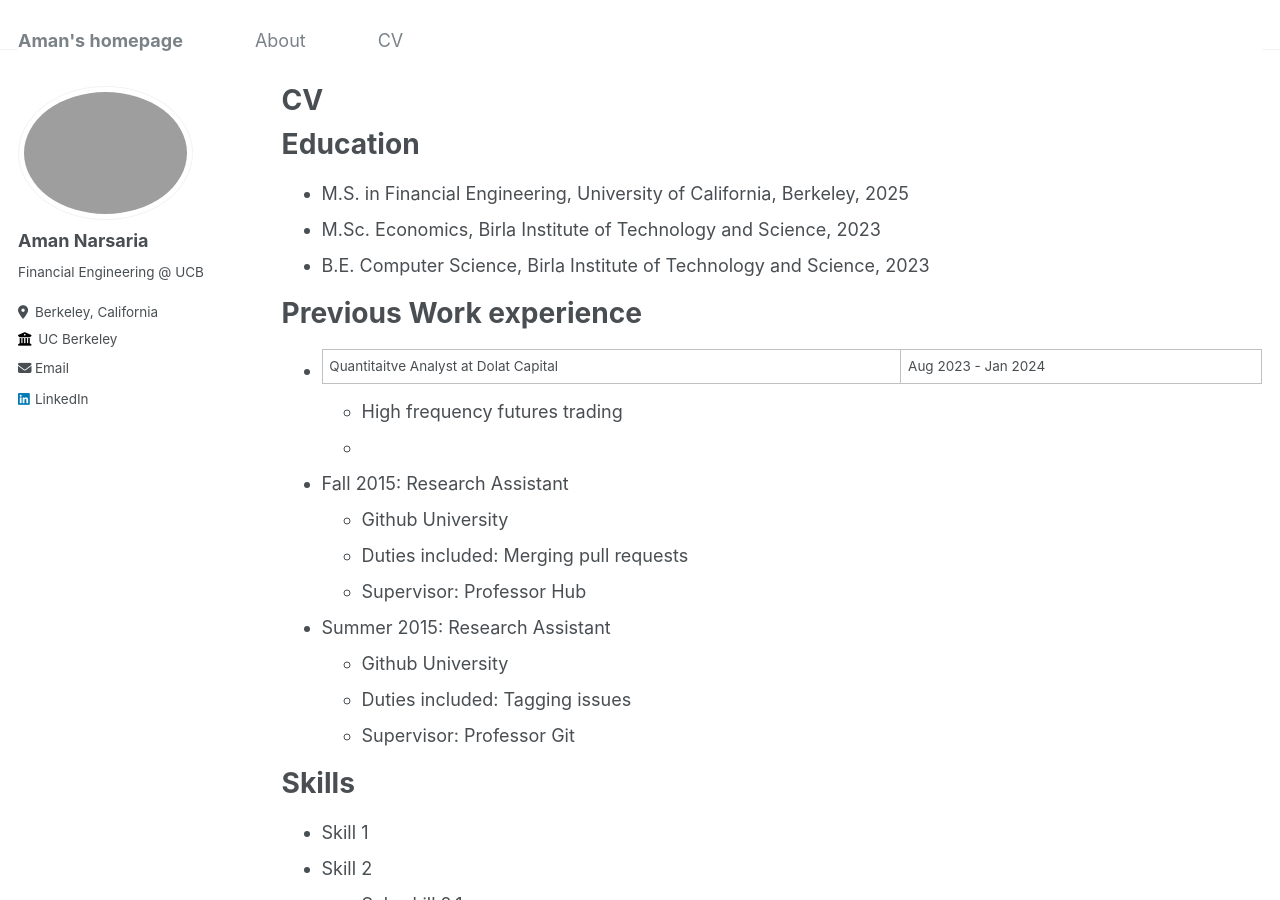
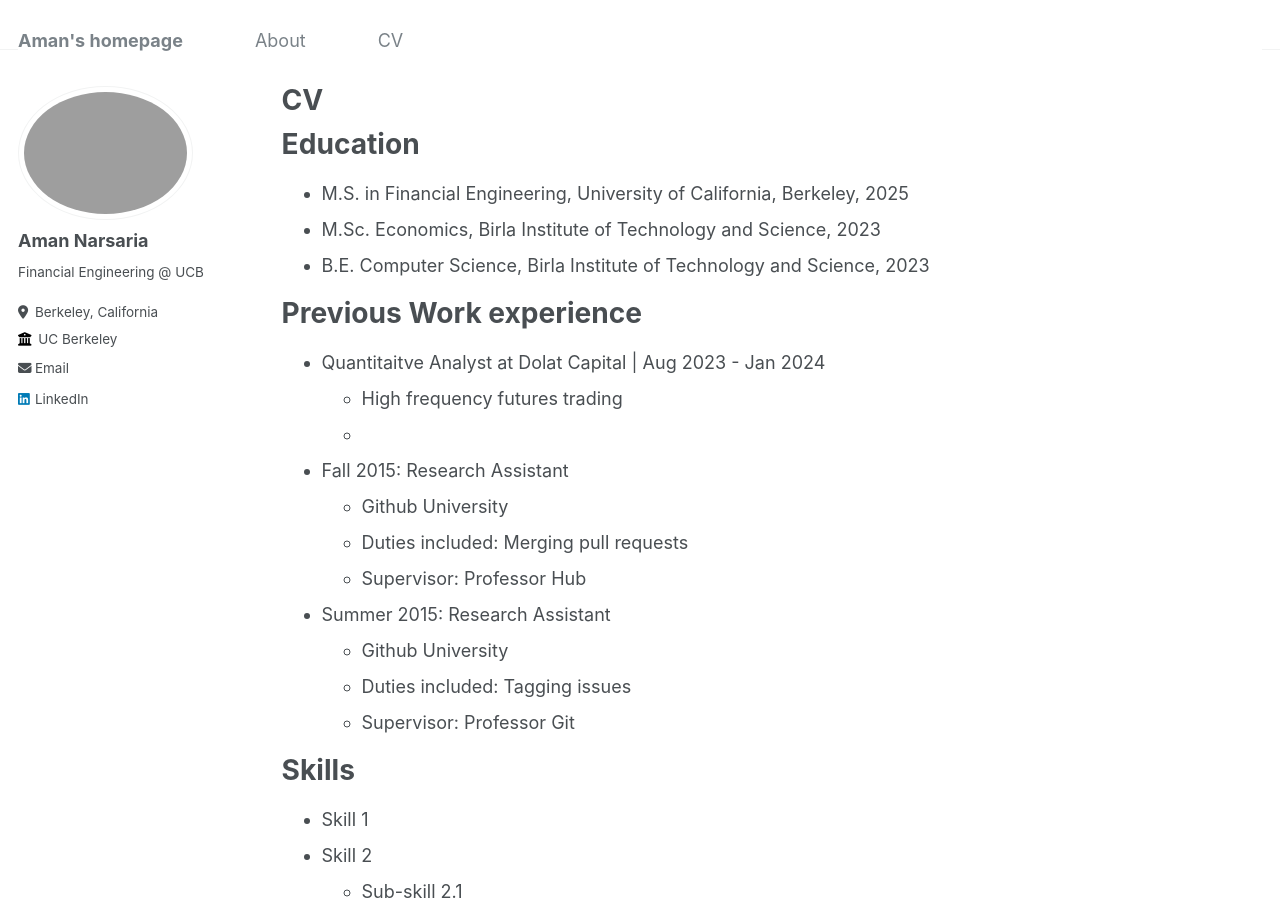
Before and after one commit to amannarsaria4/amannarsaria4.github.io, a Jekyll site: the page built from _pages/cv.md, in a window 1280 px wide and 900 px high. Built offline with Jekyll 4.4.1, drawn with Linux system fonts in a browser that asks for light colours.

Commit message:
new commit

```diff
--- a/_pages/cv.md
+++ b/_pages/cv.md
@@ -17,7 +17,7 @@ Education
 
 Previous Work experience
 ======
-* Quantitaitve Analyst at Dolat Capital | Aug 2023 - Jan 2024
+* Quantitaitve Analyst at Dolat Capital \| Aug 2023 - Jan 2024
   * High frequency futures trading
   *
 
```
